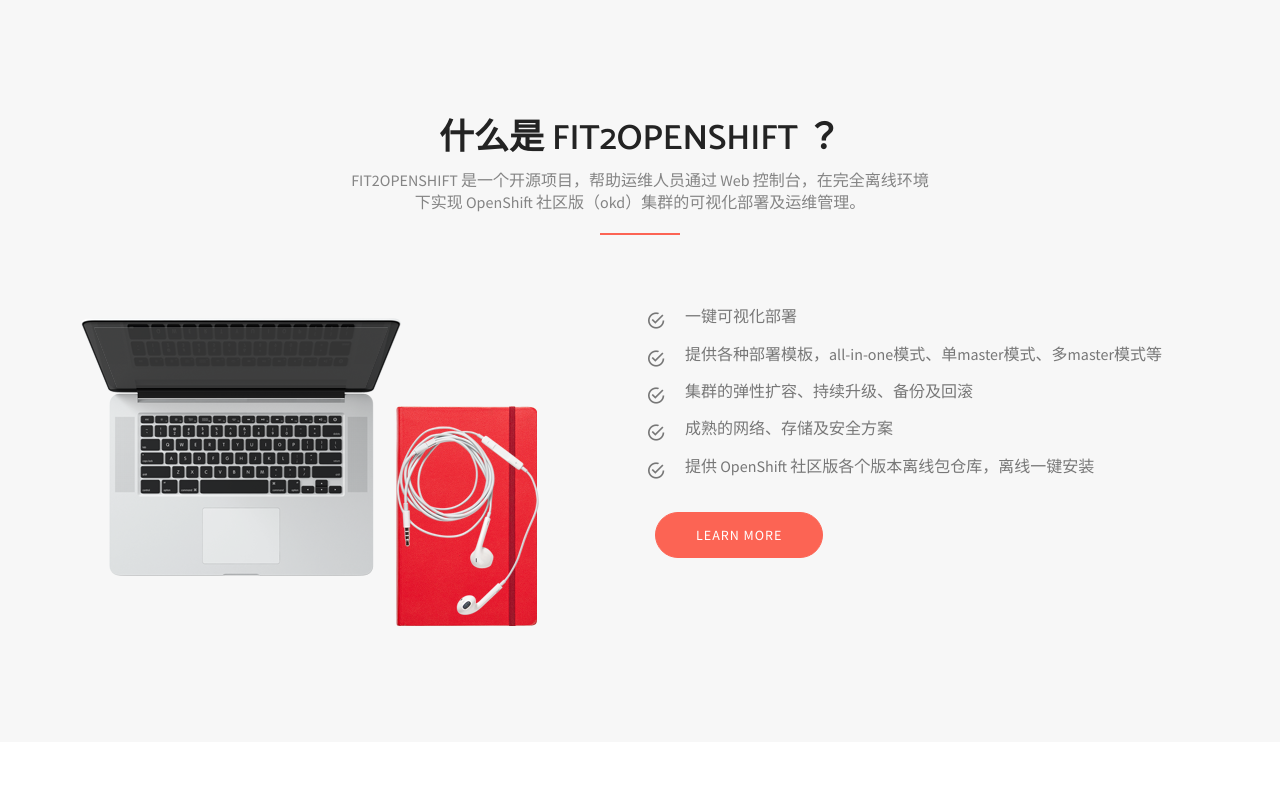
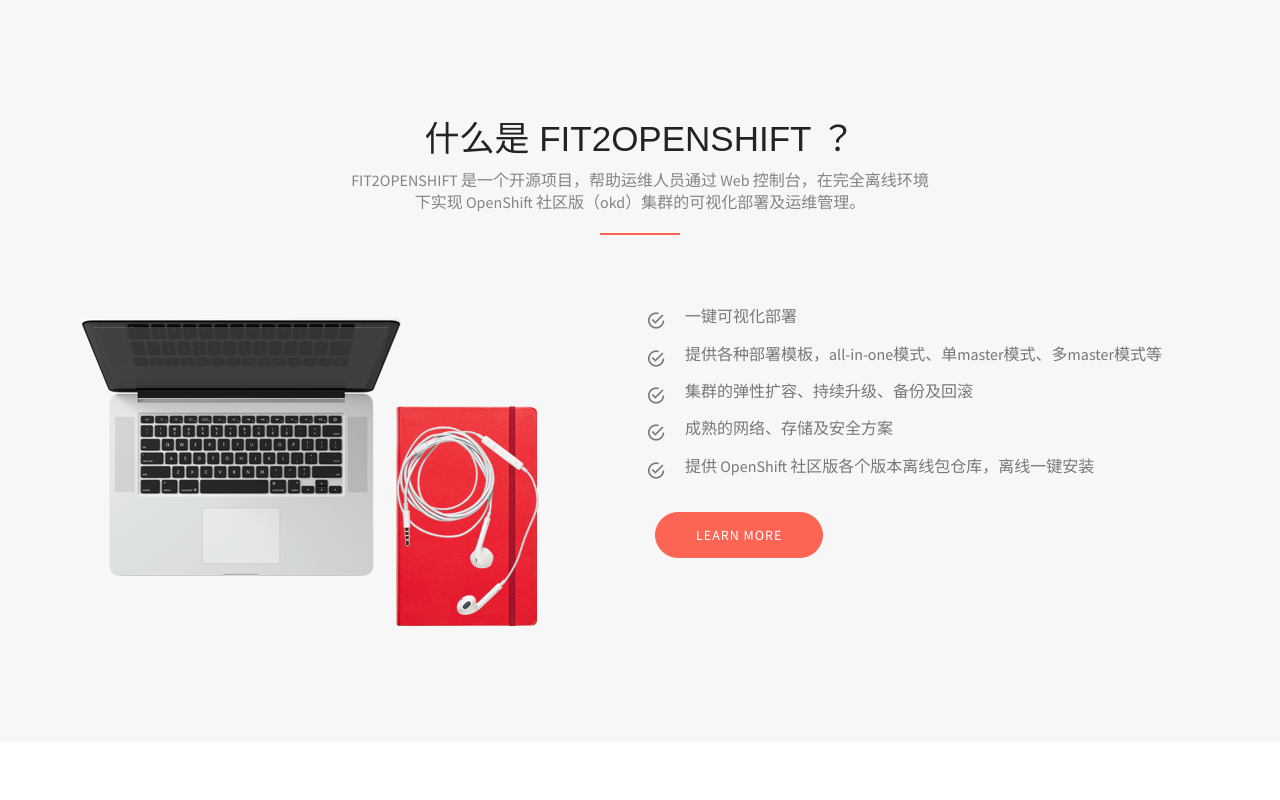
Before and after one commit to fit2anything/fit2openshift-web, a plain HTML site: page index.html in a window 1280 px wide. Shown: the part 800-1600 px from the top of the page. Drawn offline with Linux system fonts and the light colour scheme; files whose address does not match are found by name.

Commit message:
修改字体样式

```diff
--- a/css/index.css
+++ b/css/index.css
@@ -23,3 +23,6 @@
     margin-left: 50%;
     transform: translateX(-50%);
 }
+.title h2 {
+    font-weight: 450 !important;
+}
--- a/css/style.css
+++ b/css/style.css
@@ -1,4 +1,4 @@
-@import url("https://fonts.googleapis.com/css?family=Catamaran:400,500,600,700,700|Source+Sans+Pro:400,600");
+@import url("https://fonts.googleapis.com/css?family=Noto+Sans+SC:400,450,500,600,700,700|Source+Sans+Pro:400,600");
 body {
   line-height: 1.4;
   font-family: "Source Sans Pro", sans-serif;
@@ -12,7 +12,7 @@ p {
 }
 
 h1, h2, h3, h4, h5, h6 {
-  font-family: "Catamaran", sans-serif;
+  font-family: "Noto+Sans+SC", sans-serif;
   font-weight: 600;
 }
 
```
